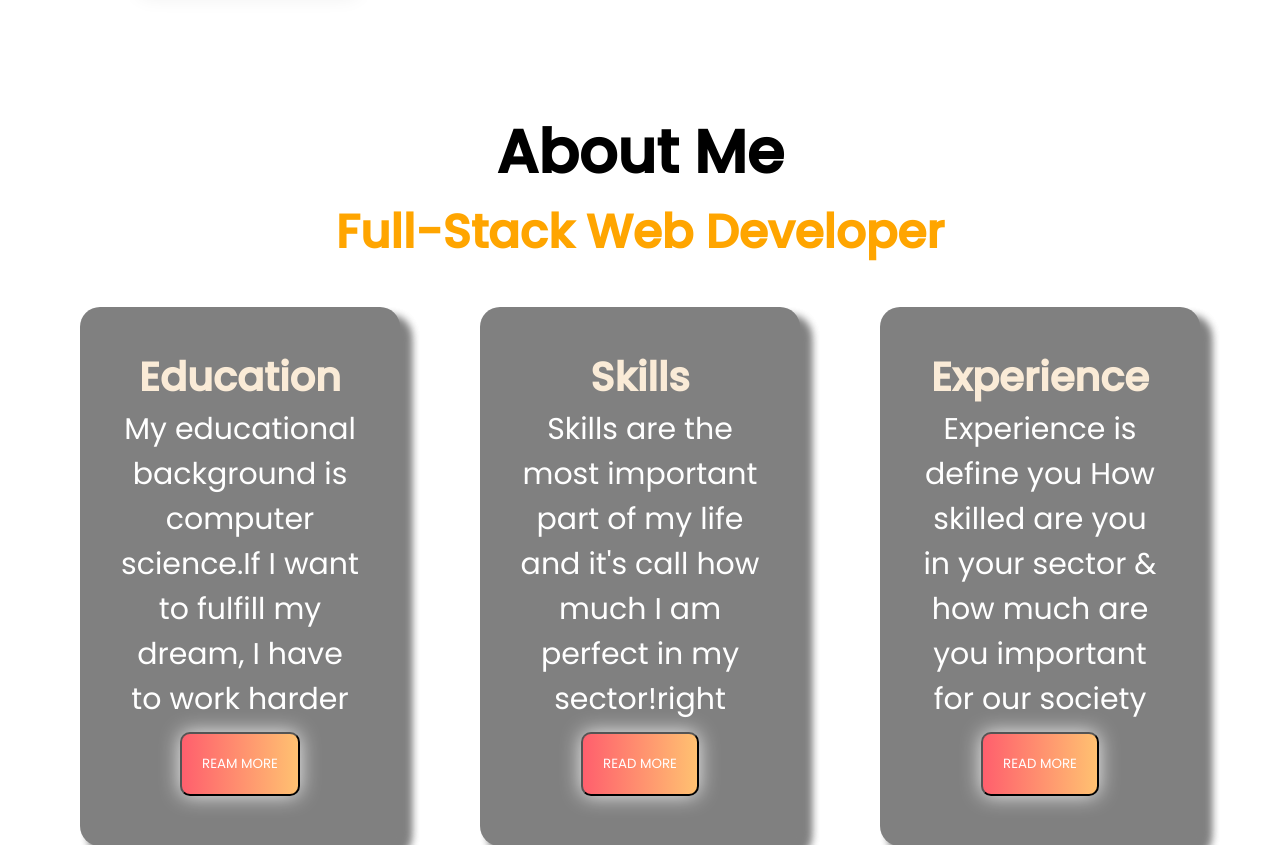
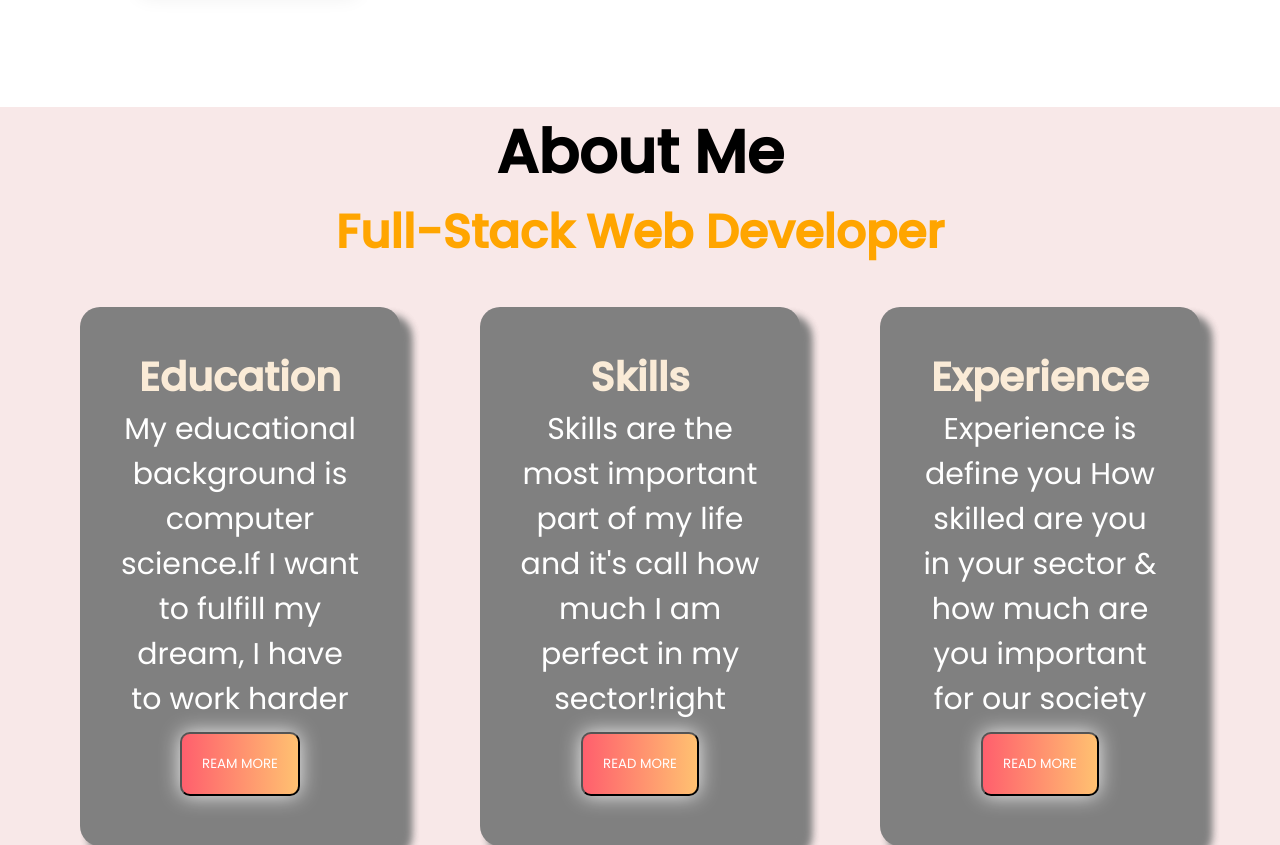
Before and after one commit to kaiyumdev/My-Demo-Profile, a plain HTML site: page index.html in a window 1280 px wide. Shown: the part 3128-3973 px from the top of the page. Drawn offline with Linux system fonts and the light colour scheme.

Commit message:
all updated

```diff
--- a/style.css
+++ b/style.css
@@ -19,7 +19,6 @@
 }
 .header-main-text h1 {
   font-size: 60px;
-  border-left-height:10px;
 }
 .mission{
   color:orange;
@@ -59,8 +58,6 @@ p {
     color: #fff;
     text-decoration: none;
   }
-
-
 
 /* header section end */
 
@@ -152,6 +149,9 @@ img {
 /* team section end  */
 
 /* about section start */
+.about{
+  background-color: #eec6c665;
+}
 .about-text {
   text-align: center;
   font-size: 40px;
```
